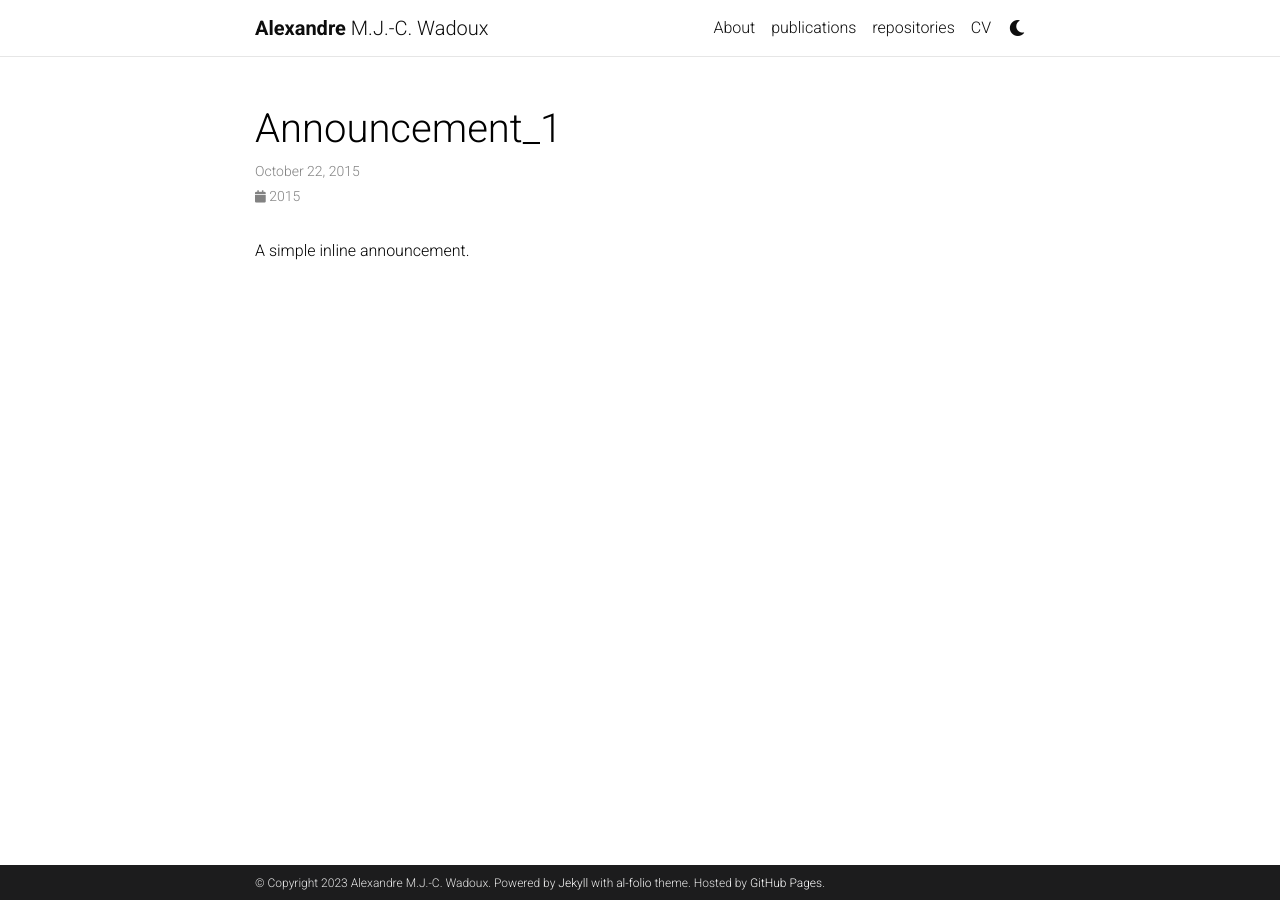
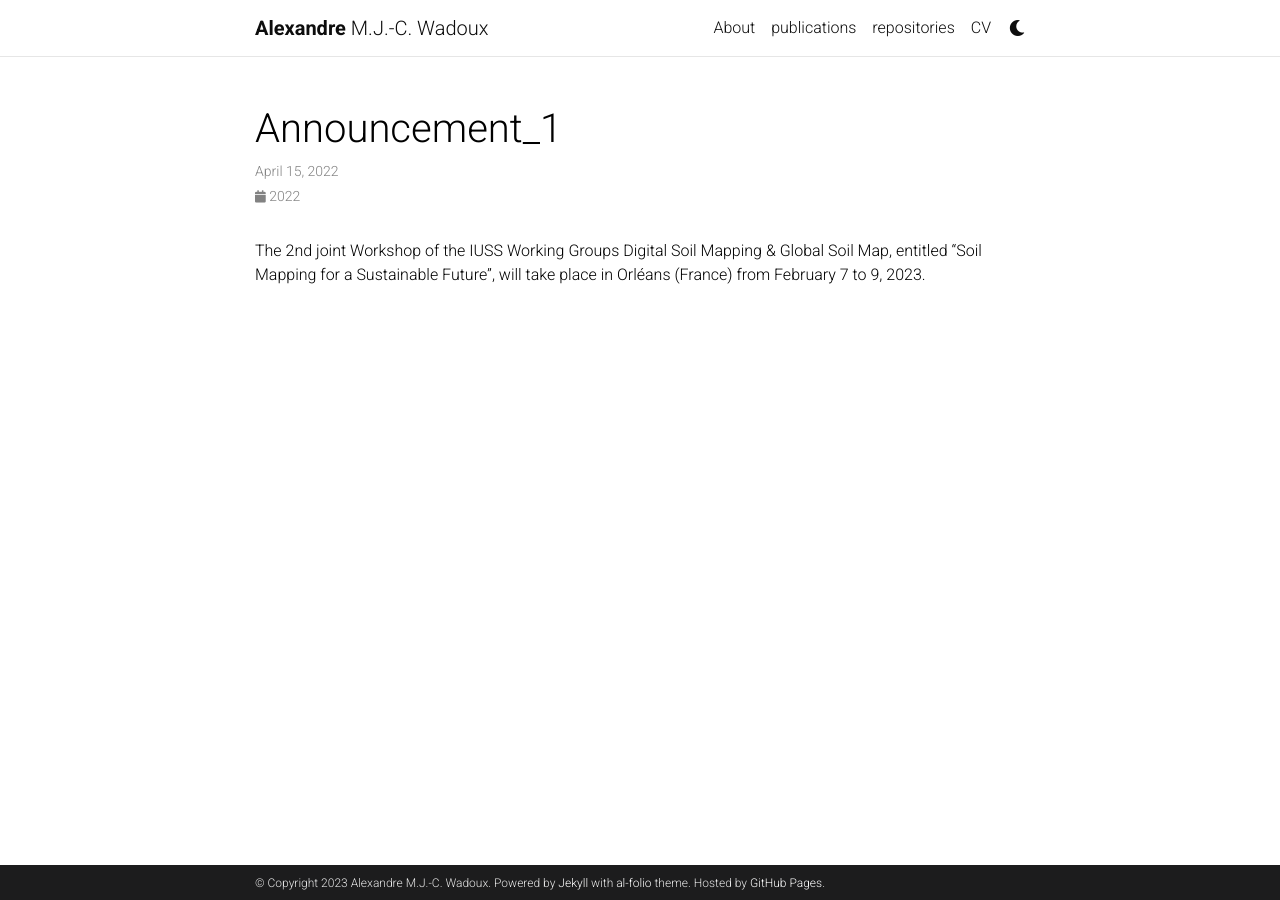
Before and after one commit to AlexandreWadoux/AlexandreWadoux.github.io, a Jekyll site: the page built from _news/announcement_1.md, in a window 1280 px wide. Built offline with Jekyll 4.4.1, drawn with Linux system fonts in a browser that asks for light colours; comment, search, counter and statistics services are not loaded; a style sheet for code colours, icons or effects is not loaded.

Commit message:
Add files via upload

```diff
--- a/_news/announcement_1.md
+++ b/_news/announcement_1.md
@@ -1,8 +1,7 @@
 ---
 layout: post
-date: 2015-10-22 15:59:00-0400
+date: 2022-04-15 15:59:00-0400
 inline: true
-related_posts: false
 ---
 
-A simple inline announcement.
+The 2nd joint Workshop of the IUSS Working Groups Digital Soil Mapping & Global Soil Map, entitled "Soil Mapping for a Sustainable Future", will take place in Orléans (France) from February 7 to 9, 2023.
```
Also changed, not shown: _news/announcement_3.md (+2 -3 lines).
